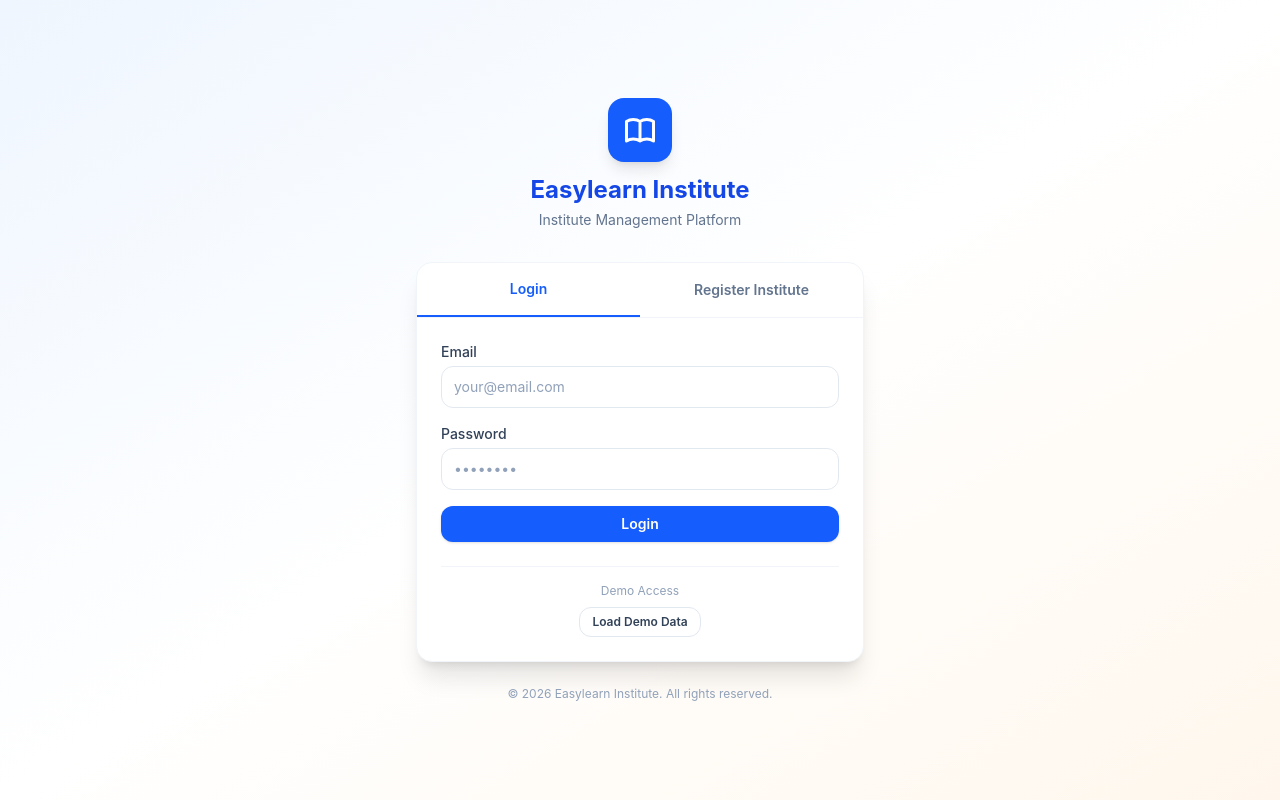
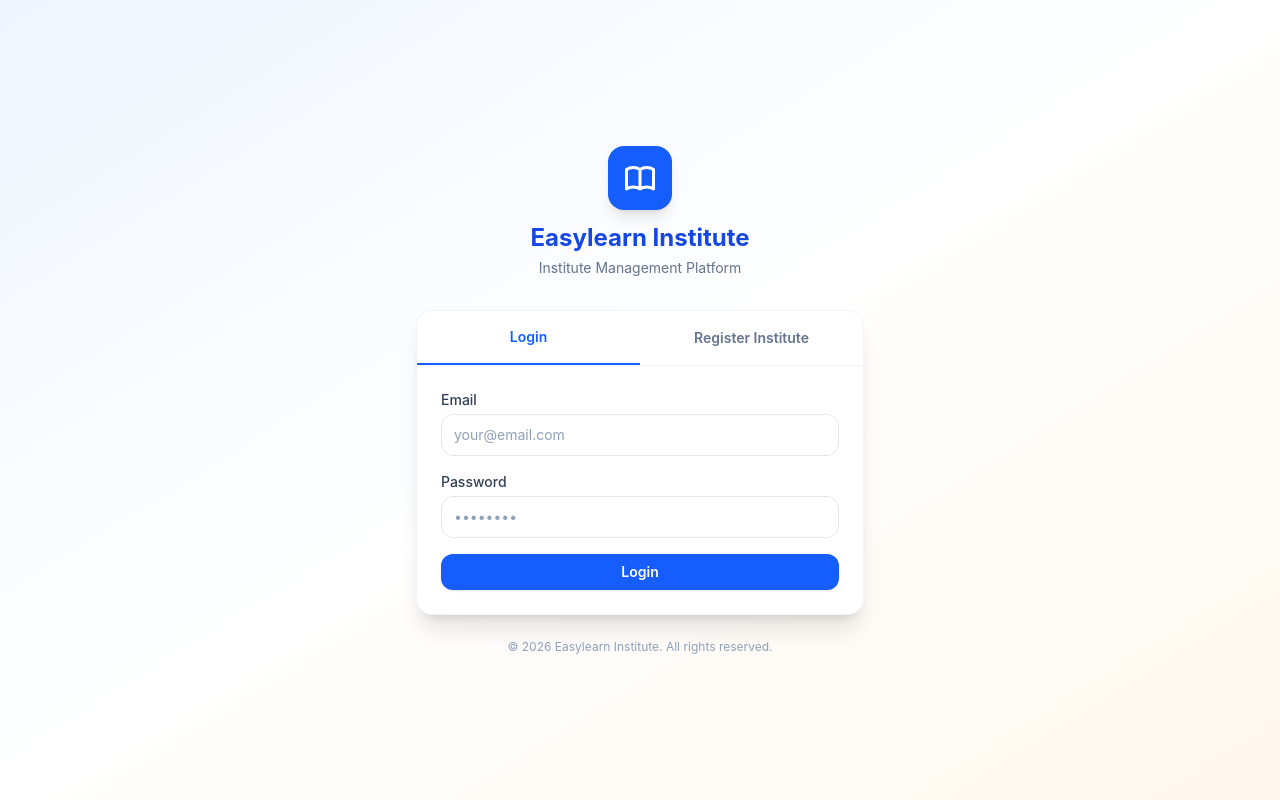
Before and after one commit to easylearninstitutelms/Easylearninstitutelms, a Next.js app: page / in a window 1280 px wide. Built offline with nearby package versions, Linux system fonts and the light colour scheme.

Commit message:
Remove demo access from login page

```diff
--- a/src/app/page.tsx
+++ b/src/app/page.tsx
@@ -86,25 +86,6 @@ export default function LoginPage() {
       router.push("/dashboard");
     } catch {
       setError("Network error. Please try again.");
-    } finally {
-      setLoading(false);
-    }
-  }
-
-  async function handleSeed() {
-    setLoading(true);
-
-    try {
-      const res = await fetch("/api/seed", {
-        method: "POST",
-      });
-
-      const data = await res.json();
-
-      alert(
-        data.message ||
-          `Seeded! Credentials:\nSuper Admin: admin@easylearn.io / admin123\nInstitute Admin: karim@dhakamodel.edu.bd / admin123`
-      );
     } finally {
       setLoading(false);
     }
@@ -305,7 +286,9 @@ export default function LoginPage() {
                     className="form-input"
                     placeholder="City, Area"
                     value={instituteAddress}
-                    onChange={(e) => setInstituteAddress(e.target.value)}
+                    onChange={(e) =>
+                      setInstituteAddress(e.target.value)
+                    }
                   />
                 </div>
               </div>
@@ -321,25 +304,9 @@ export default function LoginPage() {
               </button>
             </form>
           )}
-
-          {/* Demo seed */}
-          <div className="mt-6 pt-4 border-t border-slate-100 text-center">
-            <p className="text-xs text-slate-400 mb-2">
-              Demo Access
-            </p>
-
-            <button
-              onClick={handleSeed}
-              disabled={loading}
-              className="btn btn-outline btn-sm text-xs"
-            >
-              {loading ? "Setting up..." : "Load Demo Data"}
-            </button>
-          </div>
         </div>
       </div>
 
-      {/* Footer */}
       <p className="text-xs text-slate-400 mt-6">
         © {new Date().getFullYear()} Easylearn Institute. All rights reserved.
       </p>
```
